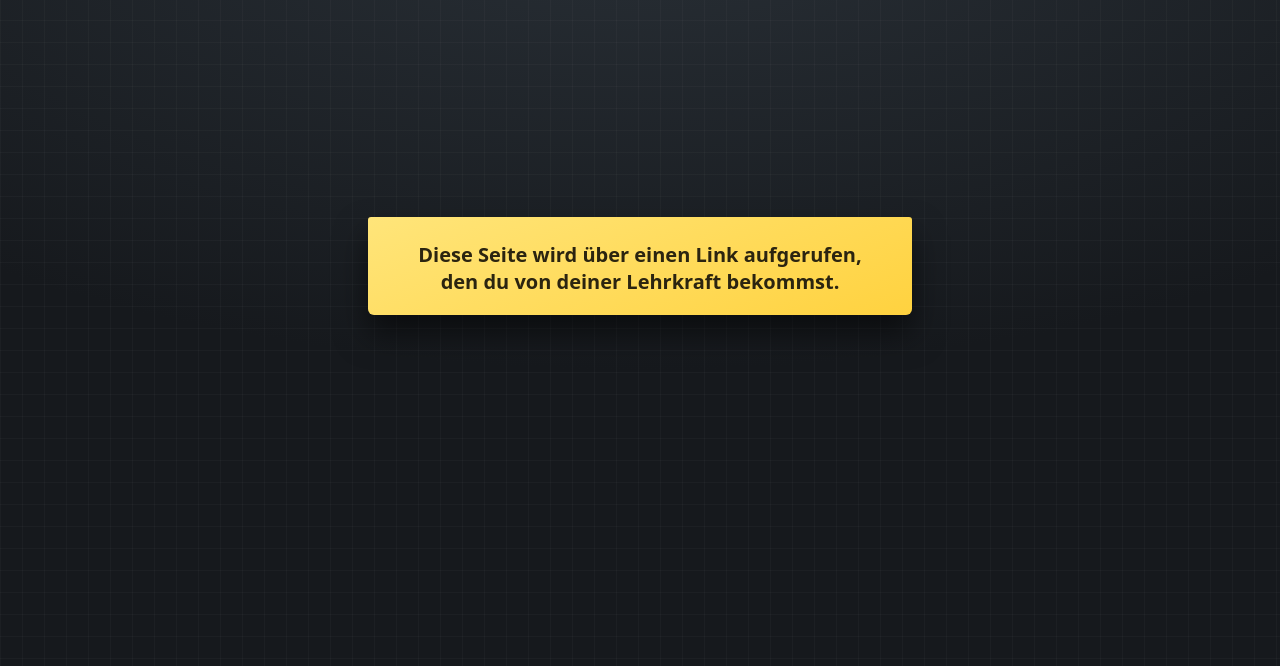
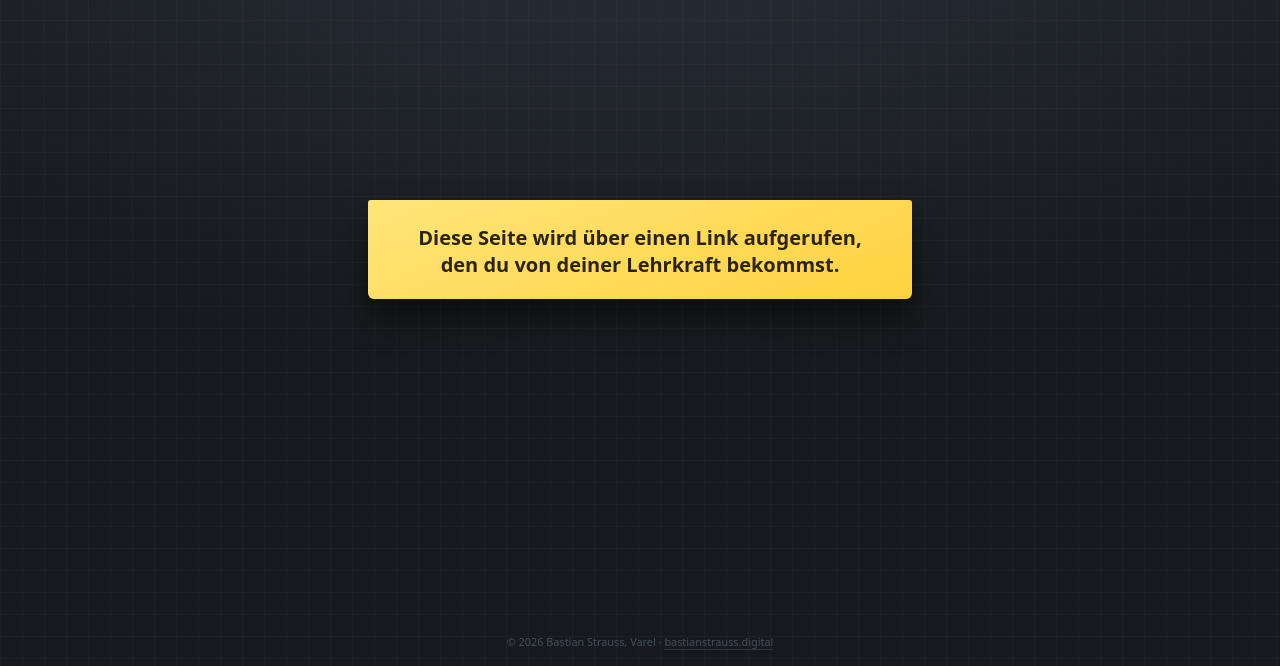
Before and after one commit to straussbastian/ai_flashcards_for_school, a FastAPI app: page / in a window 1280 px wide. Shown: the part 134-800 px from the top of the page. Run offline with FastAPI, Linux system fonts and the light colour scheme; parts of the project's set-up code (start-up, migrations or seed data) failed here and were passed over.

Commit message:
Urheberzeile unten auf den drei gestalteten Seiten
Auf Bitte des Auftraggebers: Name, Jahr, Ort und die eigene Adresse
stehen unten auf Startseite, Fehlerseite und Lernseite.

Ein Teiltemplate (app/templates/urheber.html) statt dreimal derselbe
Absatz. Es wird INNERHALB der .buehne eingebunden und nicht in
basis.html: .buehne ist die Flexspalte mit min-height 100dvh, ein
Element dahinter laege unterhalb des Schirms und braechte jeder Seite
einen Scrollbalken. Die Zustimmungsseite bleibt aussen vor - sie bringt
ihre eigene Gestaltung mit, ist die einzige Seite mit einem Formular
und soll so wenig tragen wie moeglich.

Der Verweis oeffnet in einem neuen Tab. Das ist hier kein Reflex: Die
Lernseite speichert nichts, wer sie mitten im Durchlauf verlaesst,
faengt von vorn an. Ein versehentlicher Griff darauf soll kein
Arbeitsblatt kosten. rel="noopener noreferrer" gehoert dazu, sobald
target="_blank" gesetzt ist.

Ein Wert der freigegebenen Gestaltung musste sich dafuer bewegen, und
nur dieser eine: der Abzug in .seite { max-height: calc(100dvh - X) }.
Er ist die Hoehe dessen, was ausserhalb der Karte steht - gemessen
12,81rem am Rechner. Die neue Zeile ist 2,02rem hoch (0,68rem mal
Zeilenhoehe 1,5, dazu 1rem Polsterung), macht 14,83rem. Aus 14,5rem
werden deshalb 16,5rem; das laesst denselben Abstand nach oben wie
vorher, nachgerechnet 27px am Rechner und 35px am Handy, in beiden
Faellen unveraendert. Bliebe der Abzug stehen, duerfte die Karte hoeher
werden als der Platz, der ihr bleibt - Scrollbalken an der ganzen Seite,
und tests/browser/test_kartenhoehe.py schluege an.

Dazu vier Tests: dass die Zeile auf allen drei Seiten steht, dass sie
in einem neuen Tab oeffnet, und dass sie innerhalb der .buehne bleibt.
Das Letzte faellt sonst in keinem Test auf - Statuscode, Text und
Klassen stimmen auch dann noch alle.

Und der README-Abschnitt zur Lizenz, der seit dem Merge von #3 fehlte.

```diff
--- a/app/static/lernseite.css
+++ b/app/static/lernseite.css
@@ -532,7 +532,21 @@ body::before {
    Die Grenze: 100dvh minus dem, was ausserhalb der Karte steht.
    Nachgemessen sind das 12,32rem am Handy (Kopfzeile, die beiden
    Navigationsbalken, die Fussnote) und 12,81rem am Rechner (Kopfzeile,
-   Tastenleiste, Fussnote). 14,5rem deckt beide mit Luft ab.
+   Tastenleiste, Fussnote). 14,5rem deckte beide mit Luft ab.
+
+   Seit die Urheberzeile dazugekommen ist, steht mehr ausserhalb der
+   Karte, und der Abzug musste mitwachsen. Ihre Hoehe ist gerechnet und
+   nicht geschaetzt: 0,68rem Schriftgroesse mal Zeilenhoehe 1,5 ergibt
+   1,02rem Text, dazu 1rem Polsterung unten, macht 2,02rem. Aus 12,81rem
+   am Rechner werden damit 14,83rem. 16,5rem laesst denselben Abstand
+   nach oben wie vorher 14,5rem zu 12,81rem - rund 1,7rem.
+
+   Das ist der einzige Wert der freigegebenen Gestaltung, den die
+   Urheberzeile bewegt, und er musste sich bewegen: Bliebe der Abzug bei
+   14,5rem, duerfte die Karte hoeher werden als der Platz, der ihr noch
+   bleibt. Sichtbare Folge waere ein Scrollbalken an der ganzen Seite -
+   und tests/browser/test_kartenhoehe.py schlaege an, weil die Karte
+   dann schon unterhalb ihrer eigenen Grenze zu scrollen begaenne.
 
    Kurze Karten aendern sich dadurch nicht: min-height (20rem, am
    kleinen Schirm 17rem) gewinnt in CSS gegen max-height, und wer die
@@ -549,7 +563,7 @@ body::before {
    sind innerhalb der Karte erreichbar. Die Seite selbst scrollt
    weiterhin nie waagerecht - das bleibt Zusage der Spec. */
 .seite {
-  max-height: calc(100dvh - 14.5rem);
+  max-height: calc(100dvh - 16.5rem);
   overflow-y: auto;
   overflow-x: auto;
 }
@@ -599,3 +613,40 @@ body::before {
   align-items: safe center;
   text-align: center;
 }
+
+/* ===================== Urheberzeile ===================== */
+
+/* Der vierte Block, den der Prototyp nicht kennt. Er kam auf ausdrueckliche
+   Bitte des Auftraggebers dazu: Name, Jahr, Ort und die eigene Adresse
+   sollen unten auf der Seite stehen.
+
+   Absichtlich leiser als die .fussnote darueber - die gehoert zum Lernen
+   ("es wird nichts gespeichert"), diese Zeile gehoert zur Seite. Deshalb
+   eine Stufe kleiner (.68rem statt .7rem) und eine Stufe dunkler (#46505a
+   statt #55616c). Kein bestehender Wert wurde angefasst: keine Farbe, kein
+   Winkel, keine Zeit, keine Groesse.
+
+   flex: none wie bei .fussnote - sonst zoege die Zeile in der Flexspalte
+   .buehne Hoehe an sich, die der Zettel in der Mitte braucht. */
+.urheber {
+  flex: none;
+  margin: 0;
+  text-align: center;
+  font-size: .68rem;
+  color: #46505a;
+  padding: 0 0 1rem;
+  line-height: 1.5;
+}
+
+/* Der Verweis traegt die Farbe der Zeile und nur einen feinen Strich
+   darunter: erkennbar als Verweis, aber ohne die Aufmerksamkeit, die ein
+   blauer Link auf einer Lernseite an sich zoege. */
+.urheber a {
+  color: inherit;
+  text-decoration: none;
+  border-bottom: 1px solid var(--spur);
+}
+@media (hover: hover) {
+  .urheber a:hover { color: var(--gedaempft); border-bottom-color: var(--gedaempft); }
+}
+.urheber a:focus-visible { outline: 3px solid var(--fuellung); outline-offset: 2px; }
--- a/app/templates/fehler.html
+++ b/app/templates/fehler.html
@@ -18,5 +18,7 @@
       </div></div>
     </div>
   </main>
+
+  {% include "urheber.html" %}
 </div>
 {% endblock %}
--- a/app/templates/landeseite.html
+++ b/app/templates/landeseite.html
@@ -22,5 +22,7 @@
       </div></div>
     </div>
   </main>
+
+  {% include "urheber.html" %}
 </div>
 {% endblock %}
--- a/app/templates/lernseite.html
+++ b/app/templates/lernseite.html
@@ -32,6 +32,8 @@
 
   <p class="tastenleiste" id="tastenleiste"></p>
   <p class="fussnote">Es wird nichts gespeichert: Neu laden hei&szlig;t neu anfangen.</p>
+
+  {% include "urheber.html" %}
 </div>
 
 <!-- `| safe` ist hier bewusst gesetzt und die einzige Stelle im Projekt:
--- /dev/null
+++ b/app/templates/urheber.html
@@ -0,0 +1,22 @@
+{# Die Urheberzeile. Sie wird von den drei gestalteten Seiten eingebunden -
+   Startseite, Fehlerseite, Lernseite - und steht dort als LETZTES Kind der
+   .buehne.
+
+   Dass sie hineingehoert und nicht dahinter, hat einen Grund: .buehne ist
+   die Flexspalte mit min-height 100dvh (app/static/lernseite.css). Ein
+   Element danach liege unterhalb des Schirms und braechte jeder Seite einen
+   Scrollbalken, den sie vorher nicht hatte.
+
+   Nicht in basis.html, aus demselben Grund: Dort gaebe es keine Stelle
+   innerhalb der .buehne, und die Zustimmungsseite - die einzige weitere
+   Seite - bringt ihre eigene Gestaltung mit und soll nichts davon erben.
+
+   target="_blank" ist hier kein Reflex, sondern Absicht: Wer waehrend eines
+   Durchlaufs versehentlich auf den Verweis tippt, verliesse sonst die
+   Lernseite, und weil nichts gespeichert wird, finge er danach wieder von
+   vorn an. rel="noopener noreferrer" gehoert zwingend dazu, sobald ein
+   fremdes Dokument sonst einen Verweis auf dieses Fenster bekaeme. #}
+<p class="urheber">
+  &copy; 2026 Bastian Strauss, Varel &middot;
+  <a href="https://bastianstrauss.digital" target="_blank" rel="noopener noreferrer">bastianstrauss.digital</a>
+</p>
```
Also changed, not shown: tests/test_lernseite.py (+14 -0 lines), tests/test_seiten.py (+45 -0 lines), README.md.
